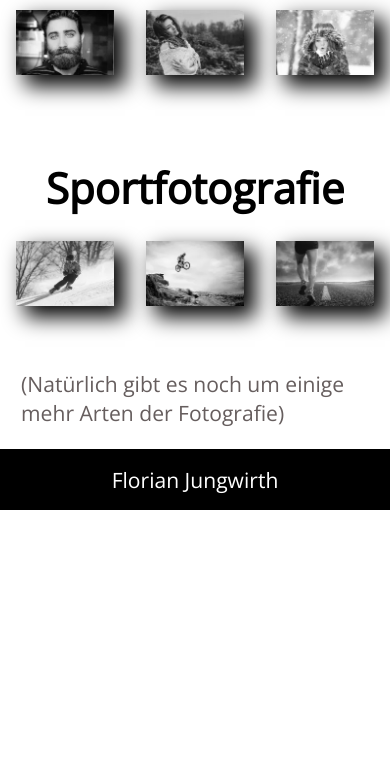
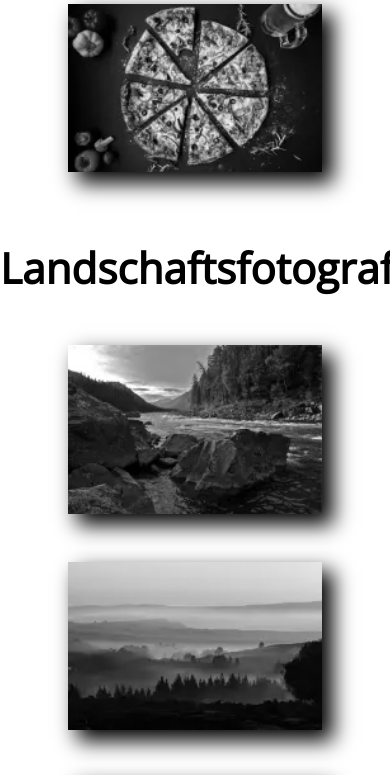
Before and after one commit to Florian-Jungwirth/Florian-Jungwirth.github.io, a plain HTML site: page pages/gallerie.html in a window 390 px wide. Shown: the part 748-1523 px from the top of the page. Before the commit the page ends 1258 px from the top, so only its background shows below. Drawn offline with nearby package versions, Linux system fonts and the light colour scheme.

Commit message:
Some changes

```diff
--- a/style.css
+++ b/style.css
@@ -12,10 +12,10 @@
     display: -webkit-box;
     display: -ms-flexbox;
     display: flex;
-    -ms-flex-wrap: nowrap;
-        flex-wrap: nowrap;
+    flex-direction: row;
     -ms-flex-pack: distribute;
-        justify-content: space-around;
+    justify-content: space-evenly;
+    flex-wrap: wrap;
 }
 
 .images img {
@@ -307,4 +307,20 @@ footer {
     .right {
         margin: 3vh 0;
     }
+
+    .images div img {
+        width: 35%;
+        margin: 1.5em;
+    }
+
+    .images div {
+        justify-content: center;
+    }
 }
+
+@media screen and (max-width: 800px) {
+    .images div img {
+        width: 65%;
+        margin: 1.5em;
+    }
+}
```
